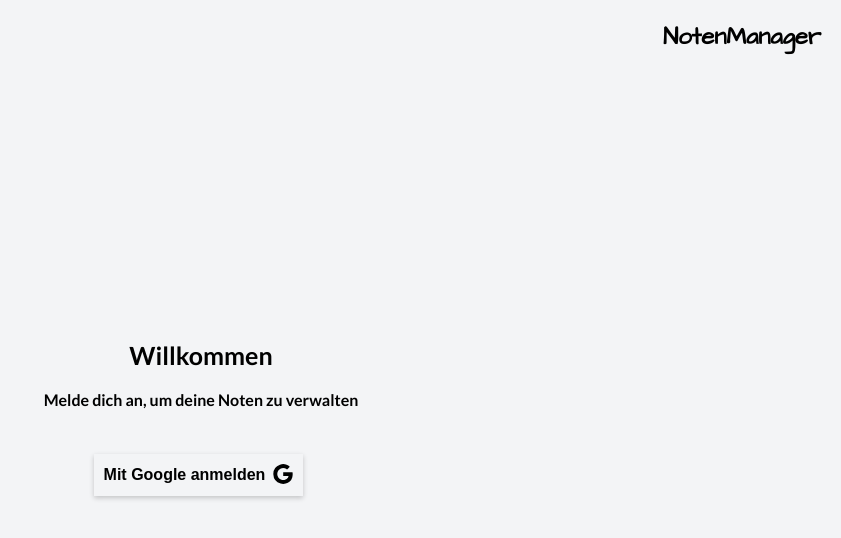
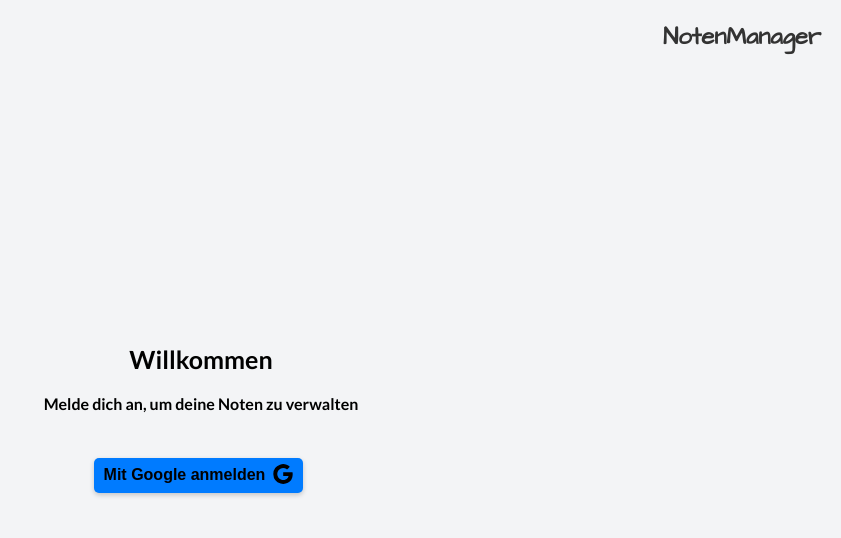
Before and after one commit to 72-S/Notenmanager, a plain HTML site: page index.html in a window 1280 px wide. Shown: the whole page, without its empty margins (439-1280 px from the left). Drawn offline with nearby package versions, Linux system fonts and the light colour scheme; no server answers.

Commit message:
Update style.css

```diff
--- a/style.css
+++ b/style.css
@@ -1,4 +1,4 @@
-.:root {
+:root {
     --Schriftfarbe: #333;
     --ButtonSchriftfarbe: rgb(0, 0, 0);
     --ButtonBackground: #007bff;
```
